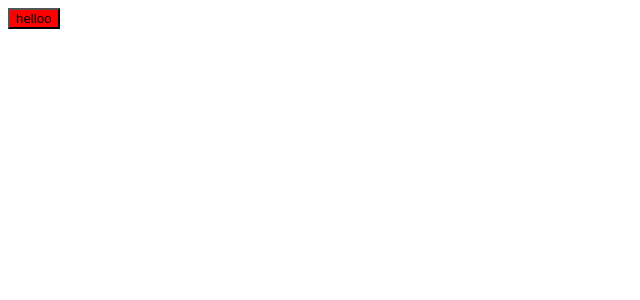
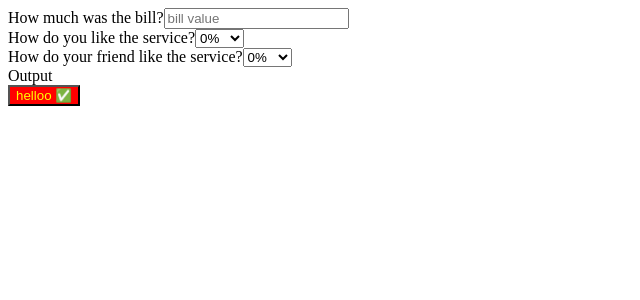
Before and after one commit to Codekazuki/pizza, a React (Create React App) app: page / in a window 1280 px wide. Shown: the top 300 px of the page, without its empty margins (0-640 px from the left). Built offline with nearby package versions, Linux system fonts and the light colour scheme.

Commit message:
new sprint

```diff
--- a/src/travel/tipCalculator/BillInput.js
+++ b/src/travel/tipCalculator/BillInput.js
@@ -1,7 +1,12 @@
 import React from "react";
 
 const BillInput = () => {
-  return <div>BillInput</div>;
+  return (
+    <div>
+      <label htmlFor=''>How much was the bill?</label>
+      <input type='text' placeholder='bill value' />
+    </div>
+  );
 };
 
 export default BillInput;
--- a/src/travel/tipCalculator/Reset.js
+++ b/src/travel/tipCalculator/Reset.js
@@ -1,11 +1,15 @@
 import React from "react";
 
 const Reset = ({ children }) => {
-  return <Button backgroundColor='red'>helloo</Button>;
+  return (
+    <Button backgroundColor='red' color='yellow'>
+      helloo <span>✅</span>
+    </Button>
+  );
 };
 
 export default Reset;
 
-const Button = ({ children, backgroundColor }) => {
-  return <button style={{ backgroundColor }}>{children}</button>;
+const Button = ({ children, backgroundColor, color }) => {
+  return <button style={{ backgroundColor, color }}>{children}</button>;
 };
--- a/src/travel/tipCalculator/SelectPercentage.js
+++ b/src/travel/tipCalculator/SelectPercentage.js
@@ -1,7 +1,17 @@
 import React from "react";
 
-const SelectPercentage = () => {
-  return <div>SelectPercentage</div>;
+const SelectPercentage = ({ children }) => {
+  return (
+    <div>
+      <label htmlFor=''>{children}</label>
+      <select>
+        <option value='0'>0%</option>
+        <option value='10'>10%</option>
+        <option value='15'>15%</option>
+        <option value='20'>20%</option>
+      </select>
+    </div>
+  );
 };
 
 export default SelectPercentage;
--- a/src/travel/tipCalculator/TipCalculator.js
+++ b/src/travel/tipCalculator/TipCalculator.js
@@ -1,9 +1,16 @@
 import React from "react";
 import Reset from "./Reset";
+import BillInput from "./BillInput";
+import SelectPercentage from "./SelectPercentage";
+import Output from "./Output";
 
 const TipCalculator = () => {
   return (
     <div>
+      <BillInput />
+      <SelectPercentage>How do you like the service?</SelectPercentage>
+      <SelectPercentage>How do your friend like the service?</SelectPercentage>
+      <Output />
       <Reset />
     </div>
   );
```
